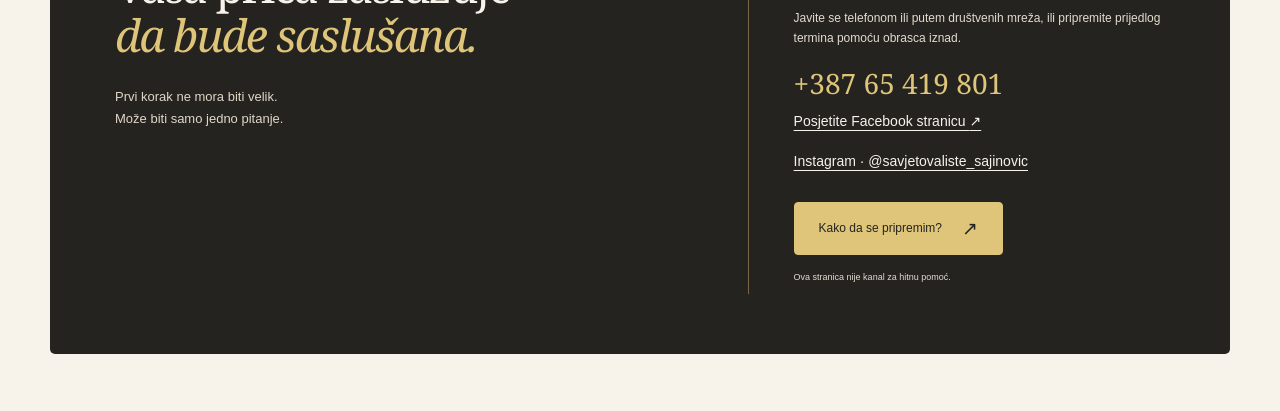
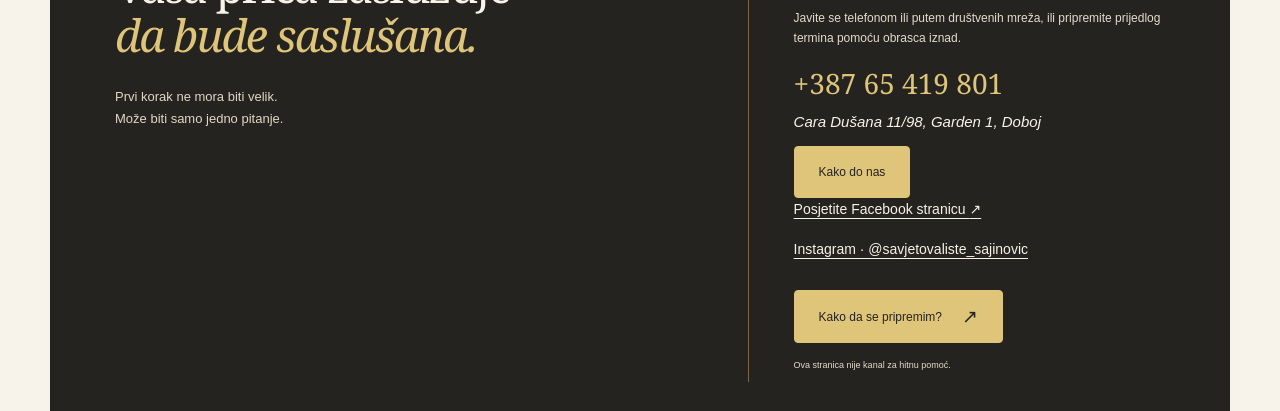
Before and after one commit to darko986/biti_zdrav, a plain HTML site: page dist/index.html in a window 1280 px wide. Shown: the part 5018-5429 px from the top of the page. Drawn offline with Linux system fonts and the light colour scheme.

Commit message:
Dodaj adresu kancelarije i upute u Google mapama

```diff
--- a/dist/index.html
+++ b/dist/index.html
@@ -105,7 +105,10 @@
     </div>
   </form>
 </section>
-<section class="contact wrap" id="kontakt"><div class="contact-copy"><p class="eyebrow">KADA BUDETE SPREMNI</p><h2>Vaša priča zaslužuje<br><em>da bude saslušana.</em></h2><p>Prvi korak ne mora biti velik.<br>Može biti samo jedno pitanje.</p></div><div class="contact-info"><span class="status">BITI ZDRAV · DOBOJ I ONLINE</span><h3>Nebojša Šajinović</h3><p>Javite se telefonom ili putem društvenih mreža, ili pripremite prijedlog termina pomoću obrasca iznad.</p><a class="contact-phone" href="tel:+38765419801">+387 65 419 801</a><a class="facebook-link" href="https://www.facebook.com/p/Neboj%C5%A1a-%C5%A0ajinovi%C4%87-psihoterapija-i-savjetovali%C5%A1te-BITI-ZDRAV-100087840598001/" target="_blank" rel="noopener noreferrer">Posjetite Facebook stranicu <span aria-hidden="true">↗</span></a><a class="facebook-link" href="https://www.instagram.com/savjetovaliste_sajinovic/" target="_blank" rel="noopener noreferrer">Instagram · @savjetovaliste_sajinovic</a><a class="facebook-link" id="contact-email" hidden></a><button class="button light" id="prepare-button">Kako da se pripremim? <span aria-hidden="true">↗</span></button><p class="contact-note">Ova stranica nije kanal za hitnu pomoć.</p></div></section>
+<section class="contact wrap" id="kontakt"><div class="contact-copy"><p class="eyebrow">KADA BUDETE SPREMNI</p><h2>Vaša priča zaslužuje<br><em>da bude saslušana.</em></h2><p>Prvi korak ne mora biti velik.<br>Može biti samo jedno pitanje.</p></div><div class="contact-info"><span class="status">BITI ZDRAV · DOBOJ I ONLINE</span><h3>Nebojša Šajinović</h3><p>Javite se telefonom ili putem društvenih mreža, ili pripremite prijedlog termina pomoću obrasca iznad.</p><a class="contact-phone" href="tel:+38765419801">+387 65 419 801</a>
+<address>Cara Dušana 11/98, Garden 1, Doboj</address>
+<a class="button light" href="https://www.google.com/maps/dir/?api=1&amp;destination=Cara+Du%C5%A1ana+11%2F98%2C+Garden+1%2C+Doboj%2C+Bosna+i+Hercegovina" target="_blank" rel="noopener noreferrer" aria-label="Kako do nas — upute u Google mapama">Kako do nas</a>
+<a class="facebook-link" href="https://www.facebook.com/p/Neboj%C5%A1a-%C5%A0ajinovi%C4%87-psihoterapija-i-savjetovali%C5%A1te-BITI-ZDRAV-100087840598001/" target="_blank" rel="noopener noreferrer">Posjetite Facebook stranicu <span aria-hidden="true">↗</span></a><a class="facebook-link" href="https://www.instagram.com/savjetovaliste_sajinovic/" target="_blank" rel="noopener noreferrer">Instagram · @savjetovaliste_sajinovic</a><a class="facebook-link" id="contact-email" hidden></a><button class="button light" id="prepare-button">Kako da se pripremim? <span aria-hidden="true">↗</span></button><p class="contact-note">Ova stranica nije kanal za hitnu pomoć.</p></div></section>
 </main>
 <footer class="wrap"><div class="footer-top"><a class="brand" href="#"><img class="brand-logo" src="assets/biti-zdrav-brand.jpg" width="64" height="64" alt=""><span>biti zdrav<span class="footer-brand-note">Prostor za razgovor. Vrijeme za sebe.</span></span></a><div><a href="#podrska">Podrška</a><a href="#dogovor">Dogovor termina</a><a href="https://www.instagram.com/savjetovaliste_sajinovic/" target="_blank" rel="noopener noreferrer">Instagram</a><button class="plain-button" id="privacy-button">Privatnost</button></div></div><div class="footer-bottom"><span>© 2026 BITI ZDRAV · Nebojša Šajinović · Doboj</span><span>Koncept sajta · Fotografija enterijera: Unsplash</span></div></footer>
 <dialog id="info-dialog" aria-labelledby="dialog-title"><button class="close-button" aria-label="Zatvori prozor">×</button><p class="eyebrow">PROSTOR ZA VAŠA PITANJA</p><h2 id="dialog-title"></h2><div id="dialog-content"></div><button class="button dialog-done">Razumijem <span aria-hidden="true">✓</span></button></dialog>
```
Also changed, not shown: 2 other files.
